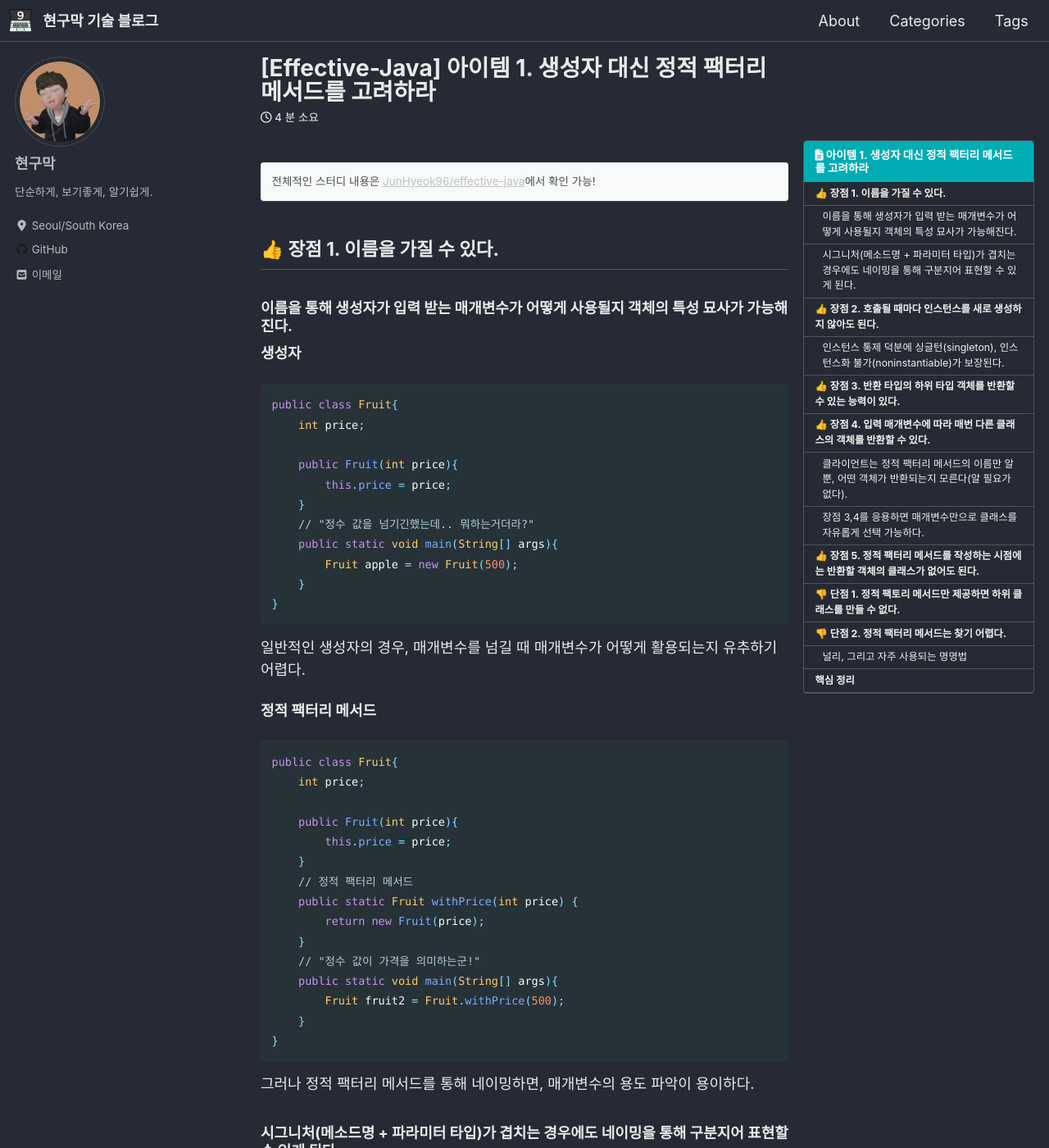
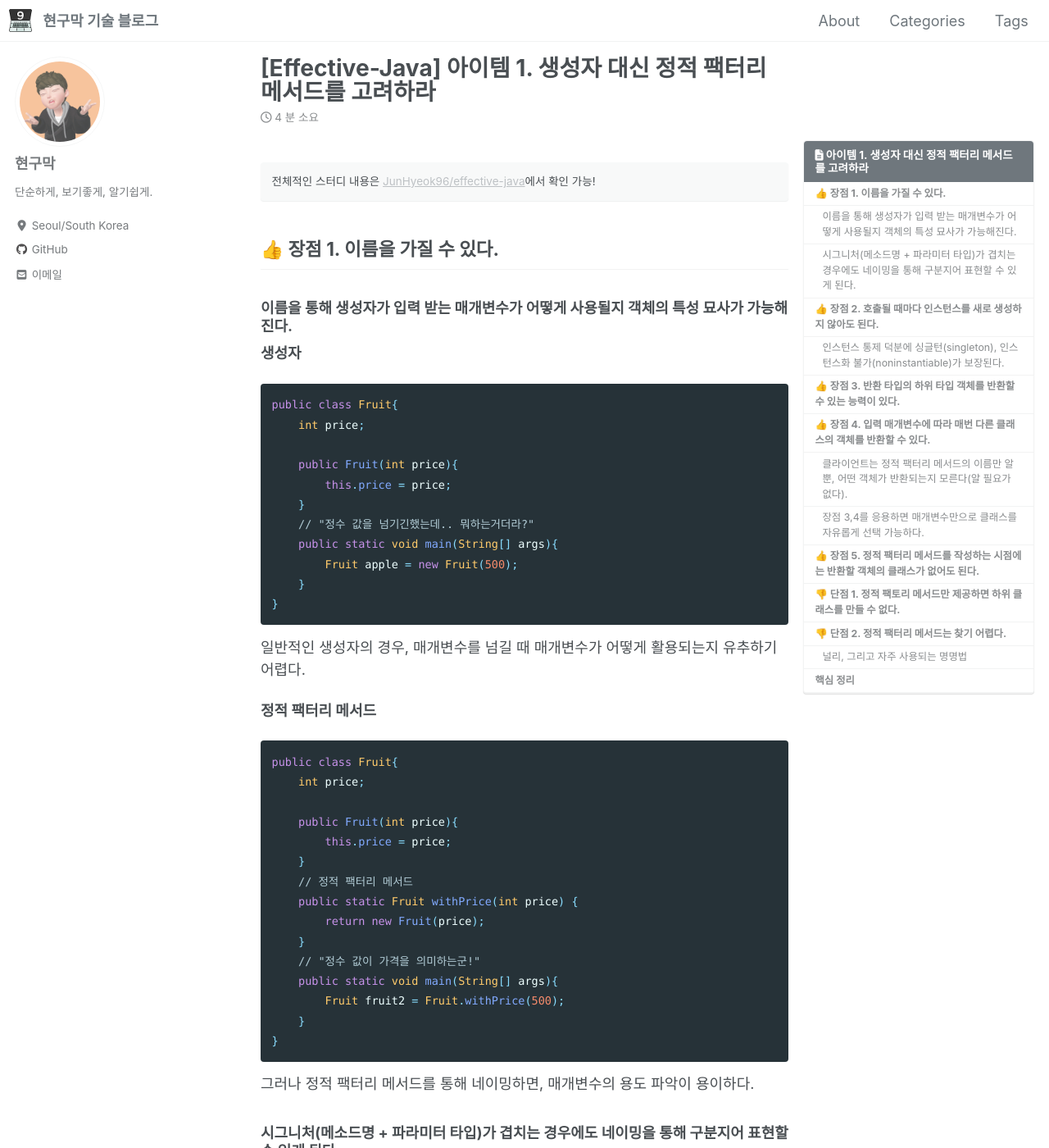
Before and after one commit to Hyeon9mak/Hyeon9mak.github.io, a Jekyll site: the page built from _posts/2020-11-02-Effective-Java-item01.md, in a window 1280 px wide and 1400 px high. Shown: the whole window at 82% size. Built offline with Jekyll 4.4.1, drawn with Linux system fonts in a browser that asks for light colours; cached includes are drawn as plain includes; nearby versions of some CDN libraries; comment, search, counter and statistics services are not loaded.

Commit message:
chore: fix theme color

```diff
--- a/_config.yml
+++ b/_config.yml
@@ -12,7 +12,7 @@
 
 # theme                  : "minimal-mistakes-jekyll"
 # remote_theme           : "mmistakes/minimal-mistakes"
-minimal_mistakes_skin    : "dark" # "air", "aqua", "contrast", "dark", "dirt", "neon", "mint", "plum", "sunrise"
+minimal_mistakes_skin    : "default" # "air", "aqua", "contrast", "dark", "dirt", "neon", "mint", "plum", "sunrise"
 
 # Site Settings
 locale                   : "ko-KR"
@@ -197,7 +197,7 @@ sass:
 
 # Outputting
 permalink: /:categories/:title/
-paginate: 5 # amount of posts to show
+paginate: 10 # amount of posts to show
 paginate_path: /page:num/
 timezone: Asia/Seoul # https://en.wikipedia.org/wiki/List_of_tz_database_time_zones
 
```
